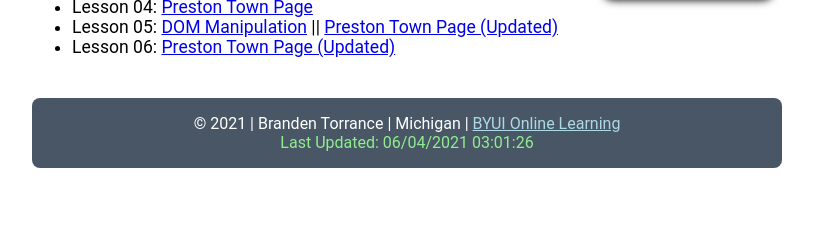
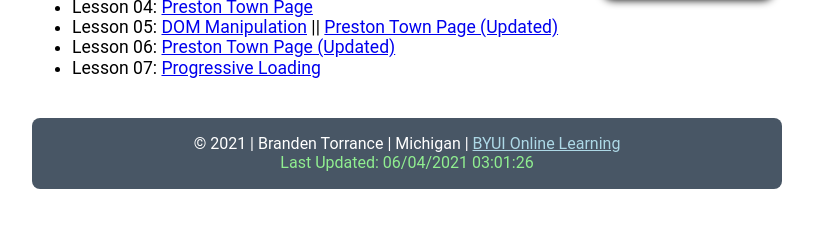
Before and after one commit to branden-torrance/branden-torrance.github.io, a plain HTML site: page index.html in a window 1280 px wide. Shown: the part 244-472 px from the top of the page, without its empty margins (233-1046 px from the left). Drawn offline with Linux system fonts and the light colour scheme; a script that the page names is missing.

Commit message:
Update portal link

```diff
--- a/index.html
+++ b/index.html
@@ -90,6 +90,13 @@
             target="_blank"
             >Preston Town Page (Updated)</a>
         </li>
+        <li>
+          Lesson 07:
+          <a
+            href="https://spacescapist.github.io/lesson7/lazyload/lazyload.html"
+            target="_blank"
+            >Progressive Loading</a>
+        </li>
       </ul>
     </main>
 
```
